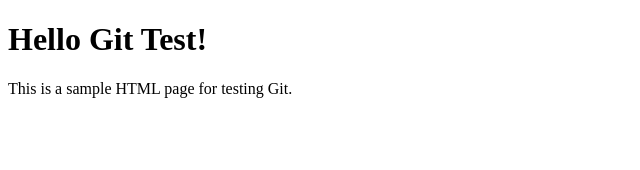
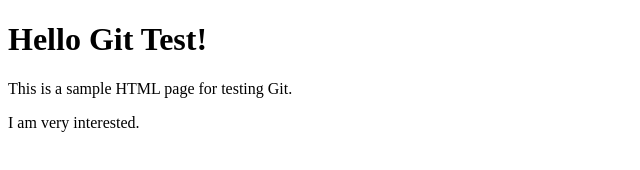
Before and after one commit to JideBakare/Myrep, a plain HTML site: page index.htm in a window 1280 px wide. Shown: the whole page, without its empty margins (0-640 px from the left). Drawn offline with Linux system fonts and the light colour scheme.

Commit message:
Added interesting page

```diff
--- a/index.htm
+++ b/index.htm
@@ -6,5 +6,6 @@
 	<body>
 		    <h1>Hello Git Test!</h1>
 		    <p>This is a sample HTML page for testing Git.</p>
+		    <p>I am very interested.</p>
 	</body>
 </html>
```
